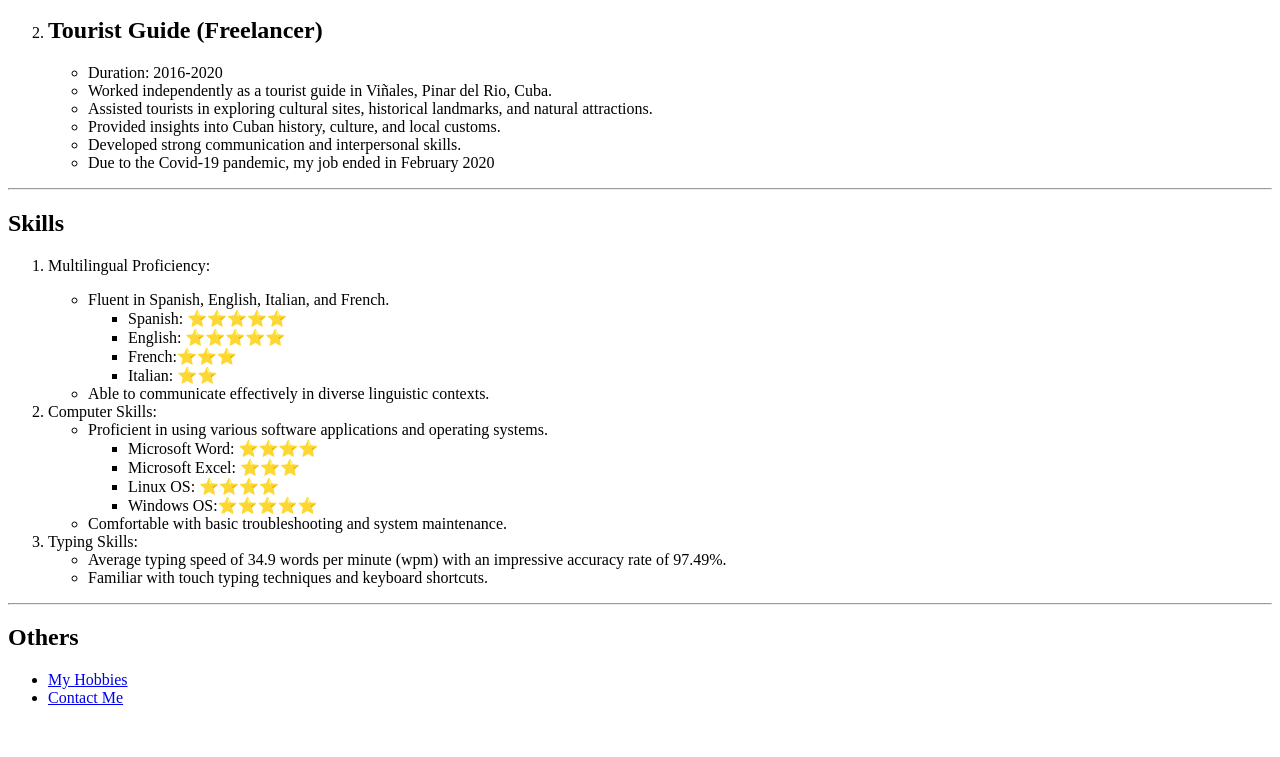
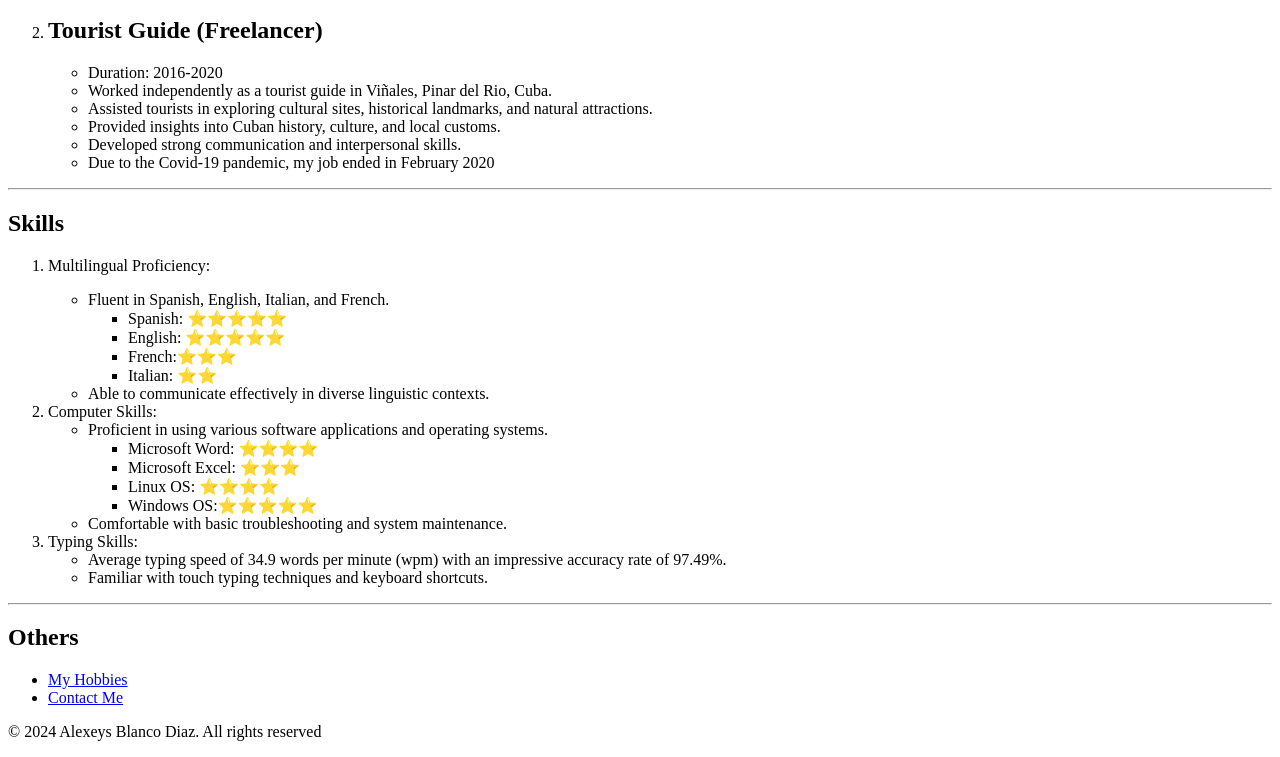
Before and after one commit to Alex121216/my-resume.html, a plain HTML site: page index.html in a window 1280 px wide. Shown: the part 743-1500 px from the top of the page. Before the commit the page ends 1466 px from the top, so only its background shows below. Drawn offline with Linux system fonts and the light colour scheme.

Commit message:
Update index.html

```diff
--- a/index.html
+++ b/index.html
@@ -91,6 +91,9 @@
         <li><a href="./My-hobbies.html">My Hobbies</a></li>
         <li><a href="./contact.html">Contact Me</a></li>
     </ul>
+    <footer>
+        <p>&copy; 2024 Alexeys Blanco Diaz. All rights reserved</p>
+    </footer>
 </body>
 </html>
 
```
